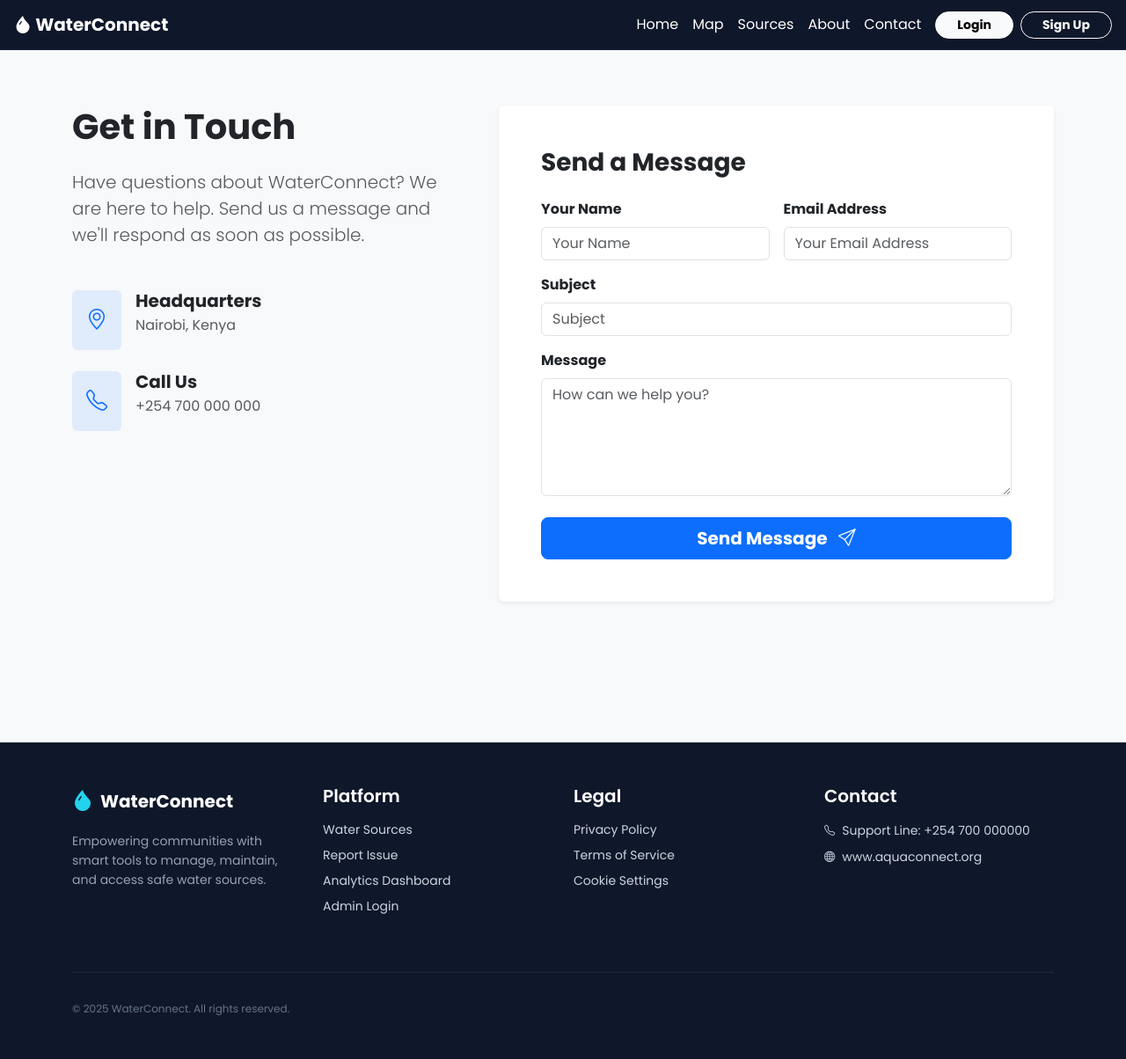
After one commit to MorganWambulwa/Water-Management-System, a Django app: page /contact/ in a window 1280 px wide. The commit adds this page. Shown: the whole page at 88% size. Run offline with Django 5.2, Linux system fonts and the light colour scheme.

Commit message:
Added Contact page, Verification Request logic and UI improvements

```diff
--- a/templates/waterapp/base.html
+++ b/templates/waterapp/base.html
@@ -12,22 +12,23 @@
 </head>
 <body>
 
-<nav class="navbar navbar-expand-lg navbar-dark fixed-top" style="background-color: #0f172a; border-bottom: 1px solid #1e293b;">
-        <div class="container-fluid px-3">
-            <a class="navbar-brand fw-bold" href="{% url 'index' %}">
+    <nav class="navbar navbar-expand-lg navbar-dark fixed-top" style="background-color: #0f172a; border-bottom: 1px solid #1e293b;">
+        <div class="container-fluid px-2">
+            <a class="navbar-brand fw-bold ps-2" href="{% url 'index' %}">
                 <i class="bi bi-droplet-fill"></i> WaterConnect
             </a>
 
-            <button class="navbar-toggler" type="button" data-bs-toggle="collapse" data-bs-target="#navbarNav">
+            <button class="navbar-toggler me-2" type="button" data-bs-toggle="collapse" data-bs-target="#navbarNav">
                 <span class="navbar-toggler-icon"></span>
             </button>
 
             <div class="collapse navbar-collapse justify-content-end" id="navbarNav">
-                <ul class="navbar-nav align-items-center">
+                <ul class="navbar-nav align-items-center pe-2">
                     <li class="nav-item"><a class="nav-link text-white" href="{% url 'index' %}">Home</a></li>
                     <li class="nav-item"><a class="nav-link text-white" href="{% url 'water_source_map' %}">Map</a></li>
                     <li class="nav-item"><a class="nav-link text-white" href="{% url 'water_source_list' %}">Sources</a></li>
                     <li class="nav-item"><a class="nav-link text-white" href="{% url 'about' %}">About</a></li>
+                    <li class="nav-item"><a class="nav-link text-white" href="{% url 'contact' %}">Contact</a></li>
 
                     {% if user.is_authenticated %}
                         {% if user.is_staff %}
--- /dev/null
+++ b/templates/waterapp/contact.html
@@ -0,0 +1,80 @@
+{% extends 'waterapp/base.html' %}
+
+{% block content %}
+<div class="container" style="padding-top: 120px; padding-bottom: 80px;">
+    <div class="row g-5">
+        <div class="col-lg-5">
+            <h1 class="fw-bold mb-4">Get in Touch</h1>
+            <p class="lead text-muted mb-5">
+                Have questions about WaterConnect? We are here to help. Send us a message and we'll respond as soon as possible.
+            </p>
+
+            <div class="d-flex mb-4">
+                <div class="flex-shrink-0 btn-square bg-primary bg-opacity-10 text-primary rounded p-3 me-3">
+                    <i class="bi bi-geo-alt fs-4"></i>
+                </div>
+                <div>
+                    <h5 class="fw-bold mb-1">Headquarters</h5>
+                    <p class="text-muted mb-0">Nairobi, Kenya</p>
+                </div>
+            </div>
+
+            <!-- <div class="d-flex mb-4">
+                <div class="flex-shrink-0 btn-square bg-primary bg-opacity-10 text-primary rounded p-3 me-3">
+                    <i class="bi bi-envelope fs-4"></i>
+                </div>
+                <div>
+                    <h5 class="fw-bold mb-1">Email Us</h5>
+                    <p class="text-muted mb-0">support@waterconnect.org</p>
+                </div>
+            </div> -->
+
+            <div class="d-flex">
+                <div class="flex-shrink-0 btn-square bg-primary bg-opacity-10 text-primary rounded p-3 me-3">
+                    <i class="bi bi-telephone fs-4"></i>
+                </div>
+                <div>
+                    <h5 class="fw-bold mb-1">Call Us</h5>
+                    <p class="text-muted mb-0">+254 700 000 000</p>
+                </div>
+            </div>
+        </div>
+
+        <div class="col-lg-7">
+            <div class="card shadow-sm border-0">
+                <div class="card-body p-4 p-md-5">
+                    <h3 class="fw-bold mb-4">Send a Message</h3>
+
+                    <form method="post">
+                        {% csrf_token %}
+
+                        <div class="row g-3">
+                            <div class="col-md-6">
+                                <label class="form-label fw-bold">Your Name</label>
+                                {{ form.name }}
+                            </div>
+                            <div class="col-md-6">
+                                <label class="form-label fw-bold">Email Address</label>
+                                {{ form.email }}
+                            </div>
+                            <div class="col-12">
+                                <label class="form-label fw-bold">Subject</label>
+                                {{ form.subject }}
+                            </div>
+                            <div class="col-12">
+                                <label class="form-label fw-bold">Message</label>
+                                {{ form.message }}
+                            </div>
+                            <div class="col-12 mt-4">
+                                <button type="submit" class="btn btn-primary btn-lg w-100 fw-bold">
+                                    Send Message <i class="bi bi-send ms-2"></i>
+                                </button>
+                            </div>
+                        </div>
+                    </form>
+                </div>
+            </div>
+        </div>
+    </div>
+</div>
+{% endblock %}
--- a/waterapp/forms.py
+++ b/waterapp/forms.py
@@ -5,10 +5,10 @@ from django.contrib.auth.forms import UserCreationForm
 from django.contrib.auth.models import User
 
 class WaterSourceForm(forms.ModelForm):
-    """Form for administrators to create/edit a WaterSource."""
+    """Form for users to create/edit a WaterSource."""
     class Meta:
         model = WaterSource
-        fields = ['name', 'source_type', 'latitude', 'longitude', 'status', 'is_verified', 'description']
+        fields = ['name', 'source_type', 'latitude', 'longitude', 'status', 'description']
         widgets = {
             'description': forms.Textarea(attrs={'rows': 3}),
         }
@@ -17,8 +17,6 @@ class WaterSourceForm(forms.ModelForm):
         super().__init__(*args, **kwargs)
         for field in self.fields:
             self.fields[field].widget.attrs.update({'class': 'form-control', 'placeholder': field.title()})
-            if field == 'is_verified':
-                self.fields[field].widget.attrs.update({'class': 'form-check-input'})
 
 class IssueReportForm(forms.ModelForm):
     """Form for residents to report an issue."""
@@ -85,3 +83,29 @@ class ProfileUpdateForm(forms.ModelForm):
         super().__init__(*args, **kwargs)
         for field in self.fields:
             self.fields[field].widget.attrs.update({'class': 'form-control'})
+
+class VerificationRequestForm(forms.Form):
+    """Form for users to request verification of their source."""
+    subject = forms.CharField(max_length=100, widget=forms.TextInput(attrs={'readonly': 'readonly'}))
+
+    message = forms.CharField(widget=forms.Textarea(attrs={
+        'rows': 4,
+        'placeholder': 'Please provide details proving this source is legitimate (e.g. "I am the facility manager", "Located at main gate")...'
+    }))
+
+    def __init__(self, *args, **kwargs):
+        super().__init__(*args, **kwargs)
+        for field in self.fields:
+            self.fields[field].widget.attrs.update({'class': 'form-control'})
+
+class ContactForm(forms.Form):
+    """General contact form for users/guests."""
+    name = forms.CharField(max_length=100, widget=forms.TextInput(attrs={'placeholder': 'Your Name'}))
+    email = forms.EmailField(widget=forms.EmailInput(attrs={'placeholder': 'Your Email Address'}))
+    subject = forms.CharField(max_length=100, widget=forms.TextInput(attrs={'placeholder': 'Subject'}))
+    message = forms.CharField(widget=forms.Textarea(attrs={'rows': 5, 'placeholder': 'How can we help you?'}))
+
+    def __init__(self, *args, **kwargs):
+        super().__init__(*args, **kwargs)
+        for field in self.fields:
+            self.fields[field].widget.attrs.update({'class': 'form-control'})
--- a/waterapp/urls.py
+++ b/waterapp/urls.py
@@ -22,4 +22,5 @@ urlpatterns = [
 
     path('dashboard/', views.dashboard, name='dashboard'),
     path('legal/<str:page_type>/', views.legal_page, name='legal_page'),
+    path('contact/', views.contact, name='contact'),
 ]
--- a/waterapp/views.py
+++ b/waterapp/views.py
@@ -4,8 +4,10 @@ from django.db.models import Count, Q
 from django.http import JsonResponse
 from django.contrib import messages
 from django.core.exceptions import PermissionDenied
+from django.core.mail import send_mail
+from django.conf import settings
 from .models import WaterSource, IssueReport, RepairLog
-from .forms import IssueReportForm, WaterSourceForm, RepairLogForm, SignUpForm, ProfileUpdateForm
+from .forms import IssueReportForm, WaterSourceForm, RepairLogForm, SignUpForm, ProfileUpdateForm, VerificationRequestForm, ContactForm
 
 
 def index(request):
@@ -168,6 +170,58 @@ def water_source_delete(request, pk):
     return render(request, 'waterapp/water_source_confirm_delete.html', {'source': source})
 
 @login_required
+def request_verification(request, pk):
+    """Allows the creator to request verification via email."""
+    source = get_object_or_404(WaterSource, pk=pk)
+
+    if source.created_by != request.user:
+        messages.error(request, "You can only verify sources you created.")
+        return redirect('water_source_detail', pk=pk)
+
+    if source.is_verified:
+        messages.info(request, "This source is already verified!")
+        return redirect('water_source_detail', pk=pk)
+
+    if request.method == 'POST':
+        form = VerificationRequestForm(request.POST)
+        if form.is_valid():
+            subject = f"Verification Request: {source.name}"
+            email_body = f"""
+            Hello Admin,
+
+            A user has requested verification for a water source.
+
+            --- DETAILS ---
+            Source Name: {source.name}
+            Source ID: {source.id}
+            Submitted By: {request.user.username} ({request.user.email})
+
+            --- USER MESSAGE ---
+            {form.cleaned_data['message']}
+
+            --- ACTION ---
+            Review this source in the admin panel:
+            https://water-management-system-ouep.onrender.com/admin/waterapp/watersource/{source.pk}/change/
+            """
+            try:
+                send_mail(
+                    subject,
+                    email_body,
+                    settings.EMAIL_HOST_USER,
+                    [settings.EMAIL_HOST_USER],
+                    fail_silently=False,
+                )
+                messages.success(request, "Verification request sent successfully!")
+            except Exception as e:
+                messages.error(request, f"Failed to send email. Error: {str(e)}")
+
+            return redirect('water_source_detail', pk=pk)
+    else:
+        form = VerificationRequestForm(initial={'subject': f"Verify: {source.name}"})
+
+    return render(request, 'waterapp/verification_request.html', {'form': form, 'source': source})
+
+@login_required
 def repair_log_create(request, source_pk):
     """Allows a technician to log a repair."""
     source = get_object_or_404(WaterSource, pk=source_pk)
@@ -197,6 +251,39 @@ def issue_toggle_resolve(request, pk):
         issue.save()
     return redirect('dashboard')
 
+def contact(request):
+    """Renders the Contact page and handles message submission."""
+    if request.method == 'POST':
+        form = ContactForm(request.POST)
+        if form.is_valid():
+            subject = f"Contact Form: {form.cleaned_data['subject']}"
+            message = f"""
+            You have received a new message from the WaterConnect website.
+
+            Name: {form.cleaned_data['name']}
+            Email: {form.cleaned_data['email']}
+
+            Message:
+            {form.cleaned_data['message']}
+            """
+
+            try:
+                send_mail(
+                    subject,
+                    message,
+                    settings.EMAIL_HOST_USER,
+                    [settings.EMAIL_HOST_USER],
+                    fail_silently=False,
+                )
+                messages.success(request, "Thank you! Your message has been sent.")
+                return redirect('contact')
+            except Exception as e:
+                messages.error(request, "Failed to send message. Please try again later.")
+    else:
+        form = ContactForm()
+
+    return render(request, 'waterapp/contact.html', {'form': form})
+
 
 def legal_page(request, page_type):
     """Renders the Privacy, Terms, and Cookie policies."""
```
Also changed, not shown: templates/waterapp/water_source_list.html (+22 -11 lines), waterconnect/settings.py (+7 -4 lines).
